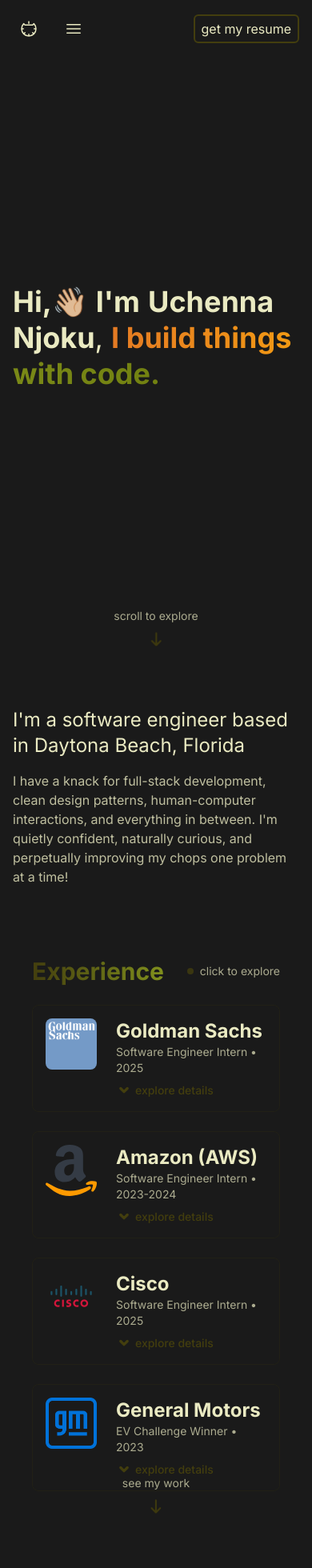
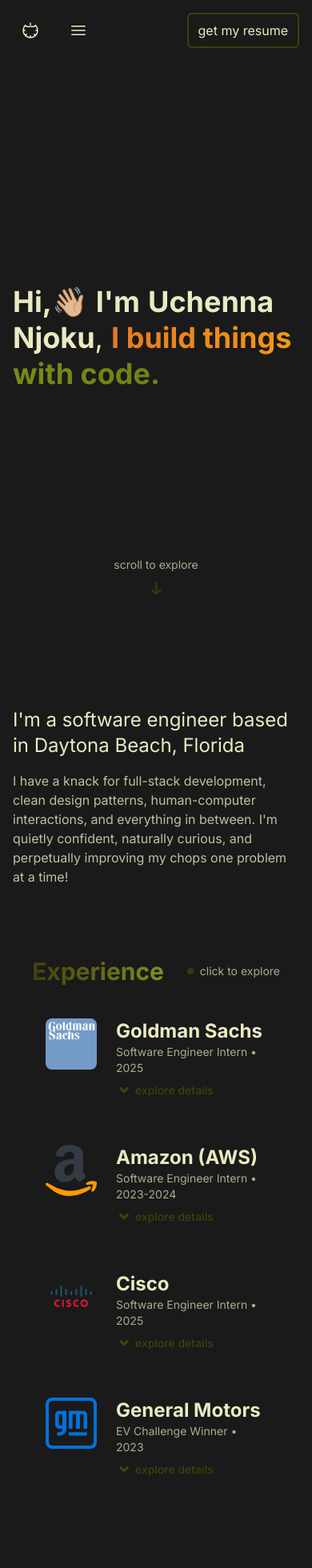
Before and after one commit to UchennaNjoku/personal-website-v2, a Next.js app: page / in a window 390 px wide. Shown: the top 1960 px of the page at 80% size. Built offline with nearby package versions, Linux system fonts and the light colour scheme.

Commit message:
alignment

```diff
--- a/src/app/page.tsx
+++ b/src/app/page.tsx
@@ -83,7 +83,7 @@
               {/* Dark Mode Toggle */}
               <button
                 onClick={toggleDarkMode}
-                className={`${isDarkMode ? 'text-[#EAEAC2]' : 'text-[#18020C]'} p-2 mr-4 hover:scale-110 transition-all duration-200`}
+                className={`${isDarkMode ? 'text-[#EAEAC2]' : 'text-[#18020C]'} p-2 mr-4 hover:scale-110 transition-all duration-200 touch-manipulation min-h-[44px] min-w-[44px] flex items-center justify-center`}
                 aria-label="Toggle Dark Mode"
               >
                 {isDarkMode ? (
@@ -106,7 +106,7 @@
                     mobileMenu.classList.toggle('hidden');
                   }
                 }}
-                className={`${isDarkMode ? 'text-[#EAEAC2]' : 'text-[#18020C]'} p-2 md:hidden`}
+                className={`${isDarkMode ? 'text-[#EAEAC2]' : 'text-[#18020C]'} p-2 md:hidden touch-manipulation min-h-[44px] min-w-[44px] flex items-center justify-center`}
                 aria-label="Menu"
               >
                 <svg xmlns="http://www.w3.org/2000/svg" fill="none" viewBox="0 0 24 24" strokeWidth={1.5} stroke="currentColor" className="w-6 h-6">
@@ -120,7 +120,7 @@
               <button data-sticky onClick={() => scrollToRef(contactRef)} className={`${isDarkMode ? 'text-[#EAEAC2]' : 'text-[#18020C]'} data-sticky font-normal hover:font-medium no-underline border-b border-transparent transition-all hover:border-current`}>/contact</button>
             </div>
             <div className='flex-1 flex justify-end'>
-              <Link data-sticky href={"/resume.pdf"} locale={false} target="_blank" rel="noopener noreferrer" className={`h-fit w-fit border-2 pointer hover:bg-[#433E0E] hover:text-[#EAEAC2] transition-all border-[#433E0E] rounded-md px-2 py-1 ${isDarkMode ? 'text-[#EAEAC2]' : 'text-[#433E0E]'}`}>get my resume</Link>
+              <Link href={"/resume.pdf"} locale={false} target="_blank" rel="noopener noreferrer" className={`h-fit w-fit border-2 hover:bg-[#433E0E] hover:text-[#EAEAC2] transition-all border-[#433E0E] rounded-md px-3 py-2 ${isDarkMode ? 'text-[#EAEAC2]' : 'text-[#433E0E]'} cursor-pointer touch-manipulation min-h-[44px] flex items-center`}>get my resume</Link>
             </div>
           </div>
 
@@ -131,17 +131,17 @@
                 scrollToRef(experienceRef);
                 const mobileMenu = document.getElementById('mobile-menu');
                 if (mobileMenu) mobileMenu.classList.add('hidden');
-              }} className={`${isDarkMode ? 'text-[#EAEAC2]' : 'text-[#18020C]'} font-normal py-2 hover:font-medium`}>/experience</button>
+              }} className={`${isDarkMode ? 'text-[#EAEAC2]' : 'text-[#18020C]'} font-normal py-3 hover:font-medium touch-manipulation min-h-[44px] text-left`}>/experience</button>
               <button onClick={() => {
                 scrollToRef(worksRef);
                 const mobileMenu = document.getElementById('mobile-menu');
                 if (mobileMenu) mobileMenu.classList.add('hidden');
-              }} className={`${isDarkMode ? 'text-[#EAEAC2]' : 'text-[#18020C]'} font-normal py-2 hover:font-medium`}>/works</button>
+              }} className={`${isDarkMode ? 'text-[#EAEAC2]' : 'text-[#18020C]'} font-normal py-3 hover:font-medium touch-manipulation min-h-[44px] text-left`}>/works</button>
               <button onClick={() => {
                 scrollToRef(contactRef);
                 const mobileMenu = document.getElementById('mobile-menu');
                 if (mobileMenu) mobileMenu.classList.add('hidden');
-              }} className={`${isDarkMode ? 'text-[#EAEAC2]' : 'text-[#18020C]'} font-normal py-2 hover:font-medium`}>/contact</button>
+              }} className={`${isDarkMode ? 'text-[#EAEAC2]' : 'text-[#18020C]'} font-normal py-3 hover:font-medium touch-manipulation min-h-[44px] text-left`}>/contact</button>
             </div>
           </div>
         </header>
@@ -151,8 +151,8 @@
           </div>
 
           {/* Scroll Indicator */}
-          <div className="absolute bottom-8 left-1/2 transform -translate-x-1/2 flex flex-col items-center">
-            <p className={`text-sm mb-2 ${isDarkMode ? 'text-[#EAEAC2]' : 'text-[#18020C]'} opacity-70`}>scroll to explore</p>
+          <div className="absolute bottom-24 left-1/2 transform -translate-x-1/2 flex flex-col items-center">
+            <p className={`text-sm mb-2  ${isDarkMode ? 'text-[#EAEAC2]' : 'text-[#18020C]'} opacity-70`}>scroll to explore</p>
             <div className="scroll-indicator">
               <svg
                 width="24"
@@ -420,7 +420,7 @@
           </div>
 
           {/* Scroll Indicator to Works */}
-          <div className="absolute bottom-8 left-1/2 transform -translate-x-1/2 flex flex-col items-center">
+          <div className="mt-32 flex flex-col items-center">
             <p className={`text-sm mb-2 ${isDarkMode ? 'text-[#EAEAC2]' : 'text-[#18020C]'} opacity-70`}>see my work</p>
             <div className="scroll-indicator">
               <svg
--- a/src/components/StickyCursor.tsx
+++ b/src/components/StickyCursor.tsx
@@ -52,7 +52,10 @@
   useEffect(() => {
     // Function to check if the device is mobile based on screen size and touch capability
     const checkMobile = () => {
-      return window.innerWidth <= 768 || ('ontouchstart' in window);
+      return window.innerWidth <= 768 ||
+             ('ontouchstart' in window) ||
+             (navigator.maxTouchPoints > 0) ||
+             /Android|webOS|iPhone|iPad|iPod|BlackBerry|IEMobile|Opera Mini/i.test(navigator.userAgent);
     };
 
     // Set initial state
@@ -69,6 +72,17 @@
       window.removeEventListener('resize', handleResize);
     };
   }, []);
+
+  // Ensure cursor is restored on mobile and touch events work properly
+  useEffect(() => {
+    if (isMobile) {
+      document.body.style.setProperty("cursor", "auto");
+      // Ensure touch-action is not restricted
+      document.body.style.setProperty("touch-action", "manipulation");
+    } else {
+      document.body.style.removeProperty("touch-action");
+    }
+  }, [isMobile]);
 
   useEffect(() => {
     // If mobile, don't set up cursor effects
@@ -144,7 +158,7 @@
       el.addEventListener("mouseenter", manageMouseOver);
     });
 
-    // Hide default cursor
+    // Hide default cursor only on non-mobile devices
     document.body.style.setProperty("cursor", "none");
 
     return () => {
@@ -154,7 +168,8 @@
         .forEach((el) => {
           el.removeEventListener("mouseenter", manageMouseOver);
         });
-      document.body.style.setProperty("cursor", null);
+      // Restore cursor
+      document.body.style.setProperty("cursor", "auto");
     };
   }, [isHovered, isMobile]);
 
```
